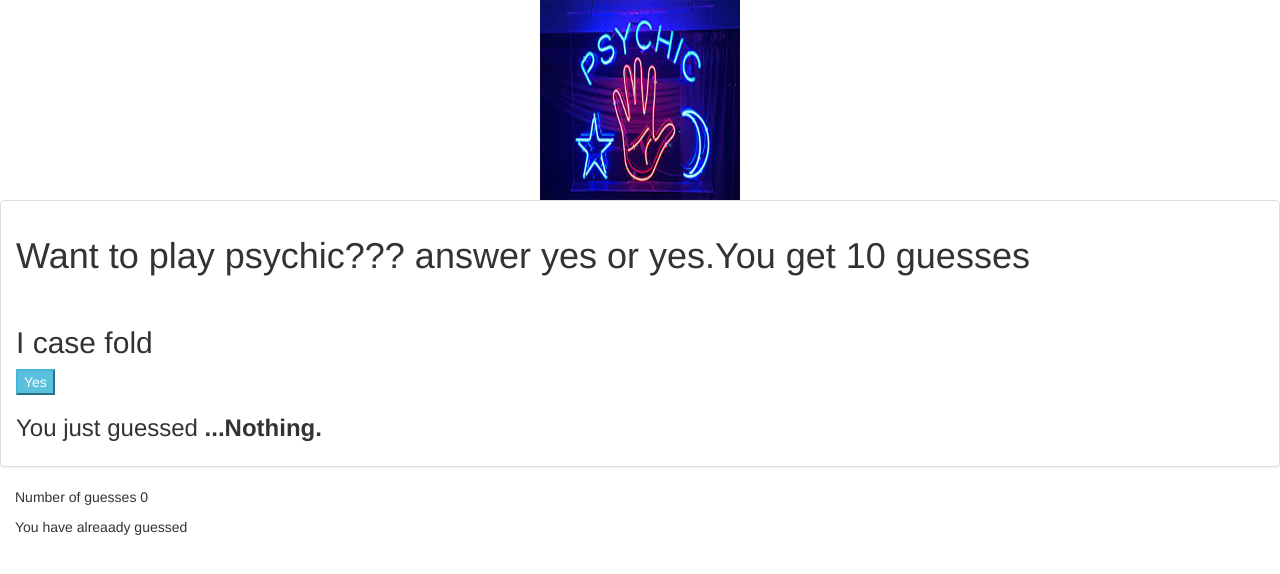
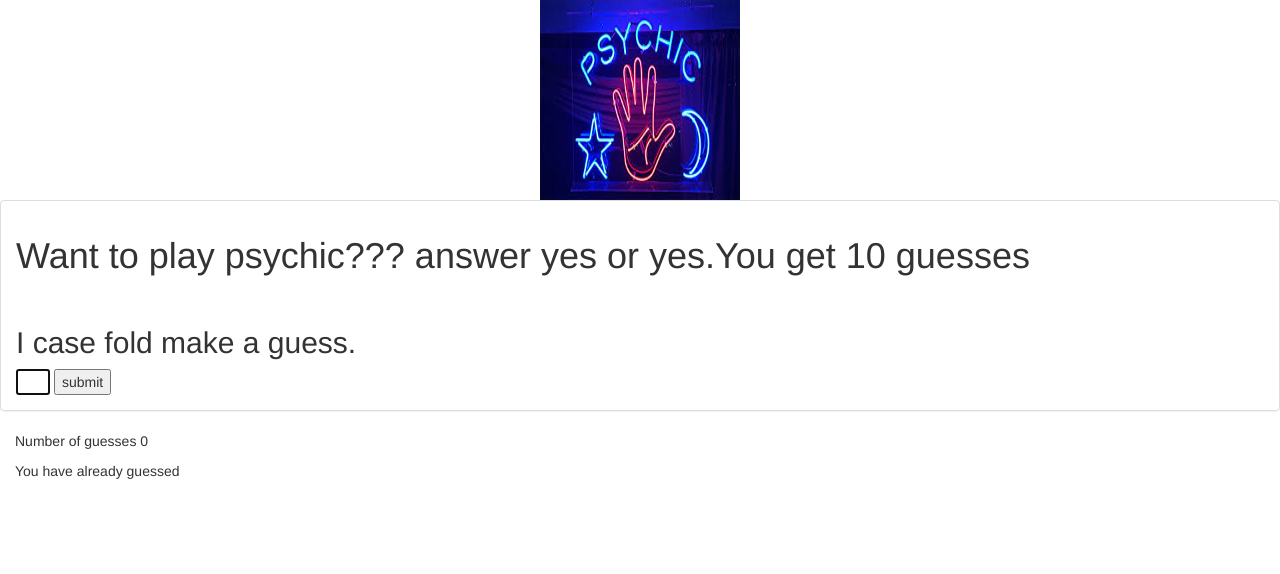
Before and after one commit to bkwiencien/Psychic, a plain HTML site: page index1.html in a window 1280 px wide. Drawn offline with nearby package versions, Linux system fonts and the light colour scheme.

Commit message:
Jul30-12:50

```diff
--- a/index1.html
+++ b/index1.html
@@ -9,9 +9,11 @@
                 <center><img id="mainimage" src="assets/images/image1.jpeg" height="200px" width="200px"></center>
 		<div class="panel panel-default">
     	<div class="panel-body"><h1>Want to play psychic??? answer yes or yes.You get 10 guesses</h1> <br/>
-                <h2> I case fold</h2>
-                        <button onclick="yes()" class="btn-info">Yes</button>
-                <h3> You just guessed <span id="user-text"><strong>...Nothing.</strong></span>
+                <h2> I case fold make a guess.</h2>
+<!--                     <button onclick="yes()" class="btn-info">Yes</button> -->
+                     <input type="text" id="userinput" size="1" autofocus value=" " />
+                     <input type="submit" value="submit" onclick="getData()" />
+
 		</div>
 		</div>
         <div class="container-fluid">
@@ -22,7 +24,7 @@
          </div>
          <div class="row">
           <div class="col-md-6">
-           <p id="guessedsofar"> You have alreaady guessed</p>
+           <p id="guessedsofar"> You have already guessed</p>
           </div>
          </div>
          <script type="text/javascript" src="psychic1.js"></script>
--- a/psychic1.js
+++ b/psychic1.js
@@ -2,12 +2,13 @@ var alphabet=["a","b","c","d","e","f","g","h","i","j","k","l","m","n","o","p","q
 var firstTime=true;
 var letterIPicked= " ";
 var letterGuessedRaw = " ";
-var letterguessed = " ";
+var letterGuessed = " ";
 var letterEntered = " ";
 var numberOfGuesses = 0;
 var userText ="";
 var done = false;
 var guessNumber;
+var alreadyGuessed = "";
 function yes(){
   var tempnum = 0
   var gener = 0;
@@ -17,20 +18,11 @@ function yes(){
     letterIPicked  = alphabet[gener];
     firstTime = false;
   }
-  //while (!done) {
-  while (numberOfGuesses < 11) {
+  while (!done) {
     guessNumber = numberOfGuesses +1 ;
-    console.log("about to call my function");
-    document.onkey = function(event) {
-       console.log("here here ");
-       userText.textContent = event.key;
-       letterGuessedRaw = userText.textContent;
-    };
-    console.log("at the top of the while loop");
-    console.log(event);
-    var userText = document.getElementById("user-text");
-   // letterGuessedRaw=prompt("Guess a letter this is guess " + guessNumber);
-    letterGuessedRaw=getInput(event);
+    if (numberOfGuesses > 10) {
+     done = true;
+    }
     letterGuessed = letterGuessedRaw.toLowerCase();
     console.log("letterGuessed = " + letterGuessed);
     numberOfGuesses++;
@@ -52,13 +44,32 @@ function yes(){
        element1.src="assets/images/correct.jpeg"
        done = true;
   }
+}
+}
+function getData() {
+   if (firstTime) {
+    tempnum = Math.round(Math.random()*100);
+    gener = tempnum % 25;
+    letterIPicked  = alphabet[gener];
+    console.log("letterIPicked = " + letterIPicked);
+    firstTime = false;
   }
+   var input=document.getElementById("userinput")
+   letterGuessedRaw = input.value;
+   letterGuessed = letterGuessedRaw.toLowerCase();
+   alreadyGuessed = alreadyGuessed + letterGuessed;
+//   var element3 = document.getElementById("guessedsofar");
+   //element3.innerHTML ("You have already guessed " + alreadyGuessed);
+   console.log("that worked i got an " + letterGuessedRaw);
+   numberOfGuesses++;
+   var element = document.getElementById("numberofguesses");
+   element.innerHTML = "Number of guesses " + numberOfGuesses;
+   if (letterGuessed != letterIPicked) {
+     var element2 = document.getElementById("mainimage");
+       element2.src= "assets/images/wrong.jpeg";
+   }
+   if (letterGuessed == letterIPicked) {
+     var element1 = document.getElementById("mainimage");
+     element1.src="assets/images/correct.jpeg"
+   }
 }
-function getInput(event) {
-console.log("in the function");
-      console.log("in getInput");
-      userText.textContent = event.key;
-      console.log("event key = " +event.key);
-      letterGuessedRaw = userText.textContent;
-      return (letterGuessedRaw);
-    }
```
